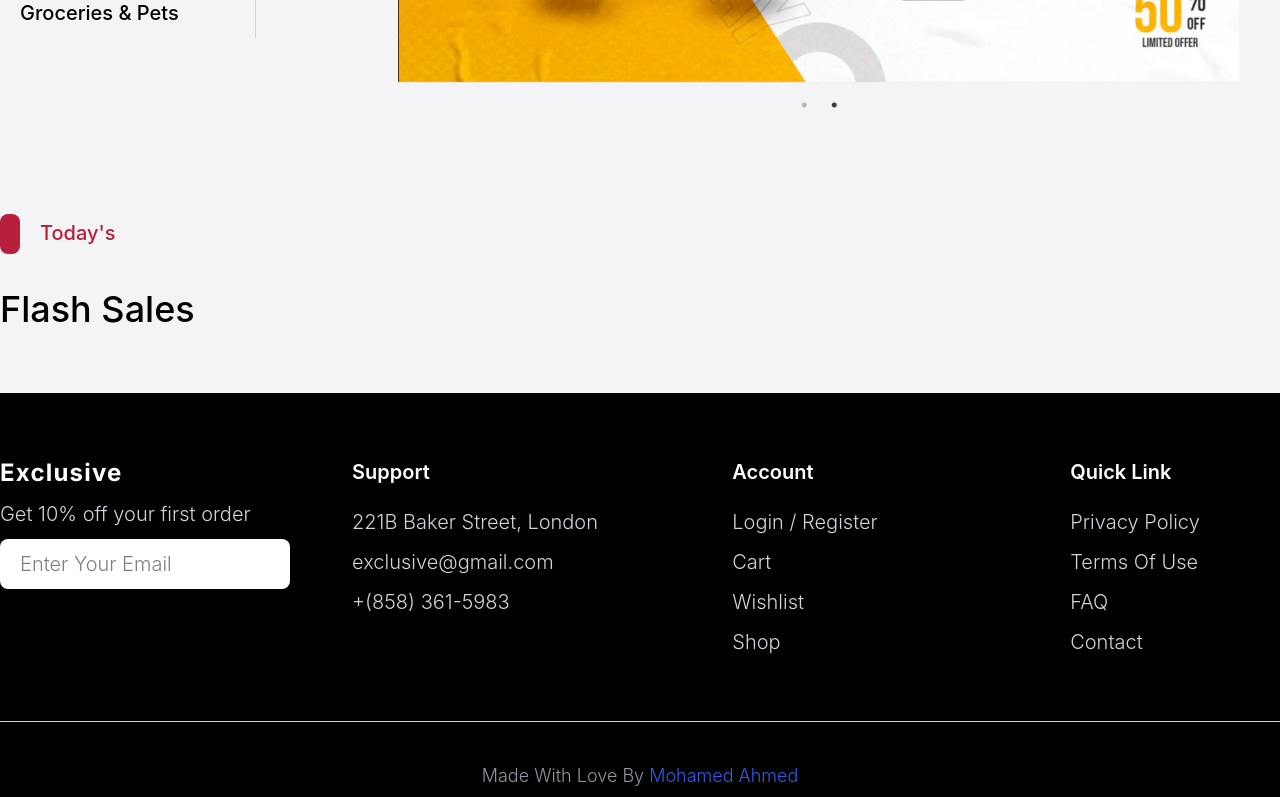
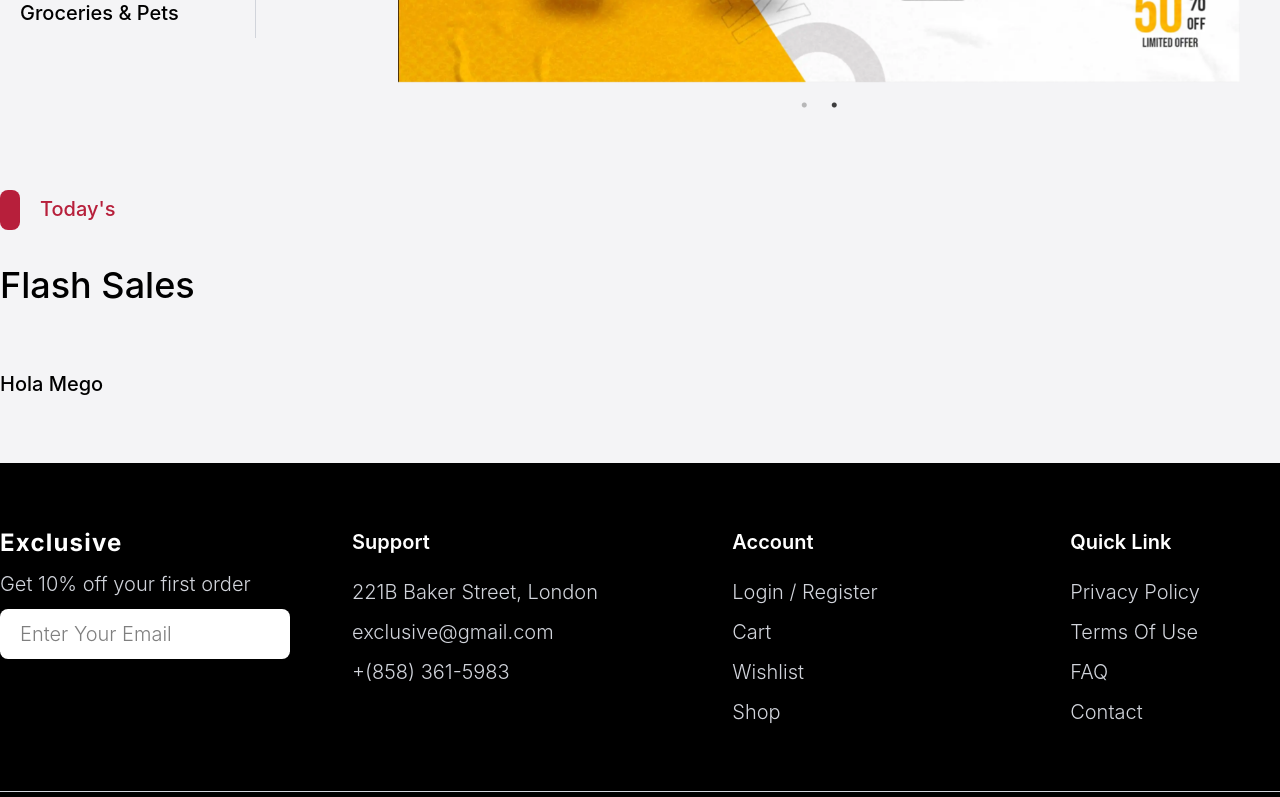
Before and after one commit to Mohamed-Y0/Exclusive, a React (Vite) app: page / in a window 1280 px wide. Shown: the part 619-1416 px from the top of the page. Built offline with nearby package versions, Linux system fonts and the light colour scheme; a web font is replaced by a local one.

Commit message:
nothing important yet

```diff
--- /dev/null
+++ b/src/components/DisplayData.tsx
@@ -0,0 +1,5 @@
+function DisplayData() {
+  return <div>Hola Mego</div>;
+}
+
+export default DisplayData;
--- a/src/components/home/FlashSales.tsx
+++ b/src/components/home/FlashSales.tsx
@@ -1,10 +1,12 @@
+import DisplayData from "@/components/DisplayData";
 import SectionIntro from "@/components/ui/SectionIntro";
 
 function FlashSales() {
   return (
-    <section>
+    <>
       <SectionIntro title="Flash Sales" info="Today's" />
-    </section>
+      <DisplayData />
+    </>
   );
 }
 
--- a/src/components/home/HeroSection.tsx
+++ b/src/components/home/HeroSection.tsx
@@ -1,11 +1,15 @@
+import FlashSales from "@/components/home/FlashSales";
 import ImageSlider from "@/components/home/ImageSlider";
 import LeftMenu from "@/components/home/LeftMenu";
 
 function HeroSection() {
   return (
-    <section className="grid grid-cols-1 py-5 sm:py-16 lg:grid-cols-5">
-      <LeftMenu />
-      <ImageSlider />
+    <section className="py-5 sm:py-16">
+      <div className="grid grid-cols-1 pb-10 lg:grid-cols-5">
+        <LeftMenu />
+        <ImageSlider />
+      </div>
+      <FlashSales />
     </section>
   );
 }
--- a/src/components/ui/SectionIntro.tsx
+++ b/src/components/ui/SectionIntro.tsx
@@ -4,7 +4,6 @@ type SectionIntroProps = {
 };
 
 function SectionIntro({ title, info }: SectionIntroProps) {
-  console.log(title, info);
   return (
     <div className="flex flex-col gap-10 px-5 py-16 text-lg md:px-0 md:text-[20px]">
       <div className="flex gap-10">
--- a/src/pages/Home.tsx
+++ b/src/pages/Home.tsx
@@ -5,7 +5,6 @@ function Home() {
   return (
     <div className="container m-auto">
       <HeroSection />
-      <FlashSales />
     </div>
   );
 }
```
